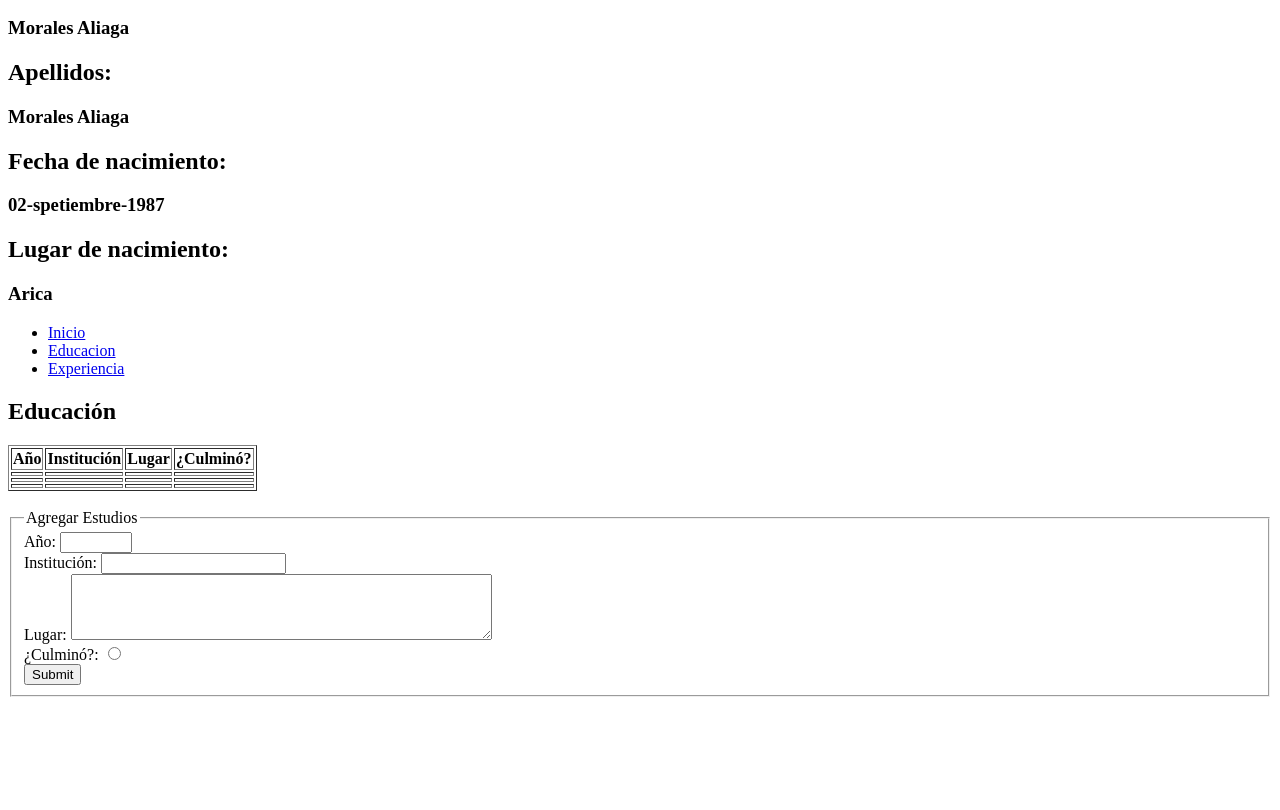
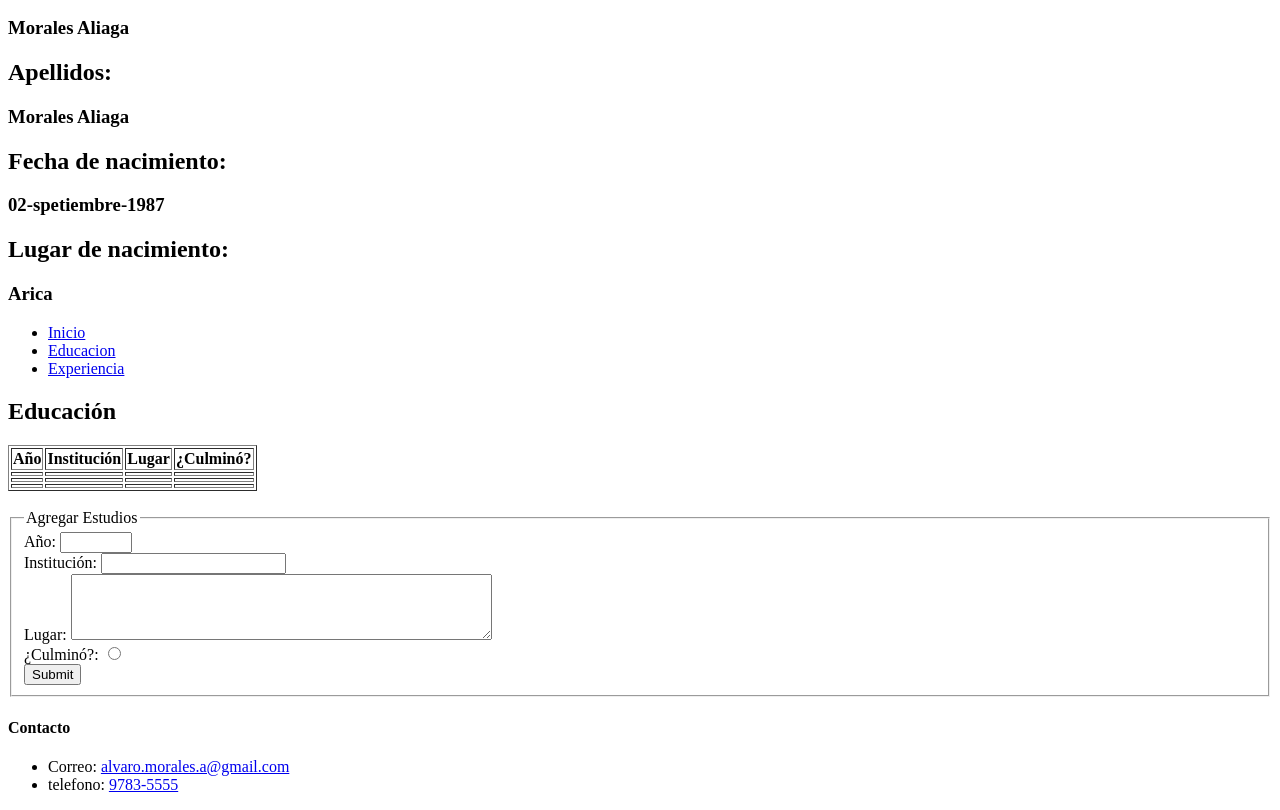
Before and after one commit to alvaromoralesa/fundamentodehtml, a plain HTML site: page educacion.html in a window 1280 px wide. Shown: the part 252-1062 px from the top of the page. Before the commit the page ends 957 px from the top, so only its background shows below. Drawn offline with Linux system fonts and the light colour scheme.

Commit message:
footer añadido

```diff
--- a/educacion.html
+++ b/educacion.html
@@ -98,5 +98,13 @@
 				<input type="submit" placeholder="Enviar">
 			</fieldset>
 		</form>
+		<footer>
+		<!-- 8 Pié de pagina -->
+		<h4>Contacto</h4>
+		<ul>
+			<li>Correo:  <a href="mailto:alvaro.morales.a@gmail.com">alvaro.morales.a@gmail.com</a></li>
+			<li>telefono: <a href="tel:+56997835555">9783-5555</a></li>
+		</ul>
+	</footer>
 	</body>
 </html>
```
